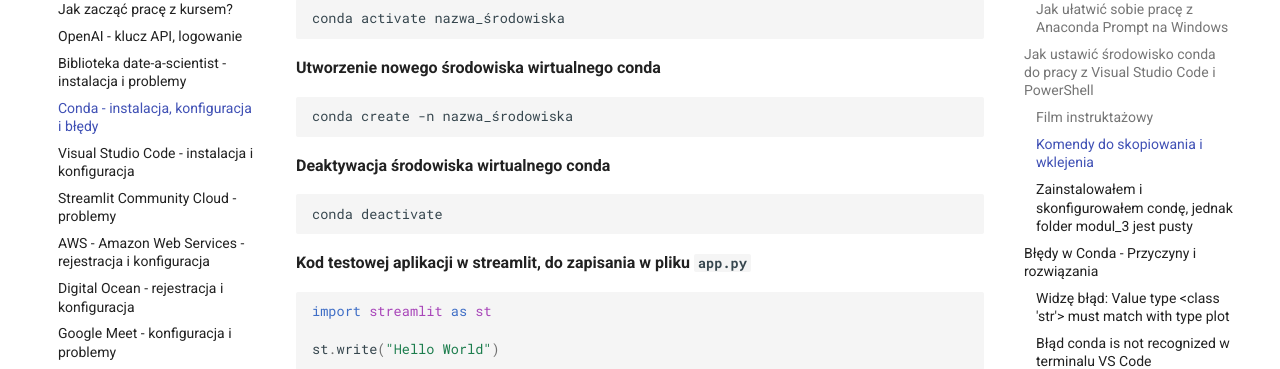
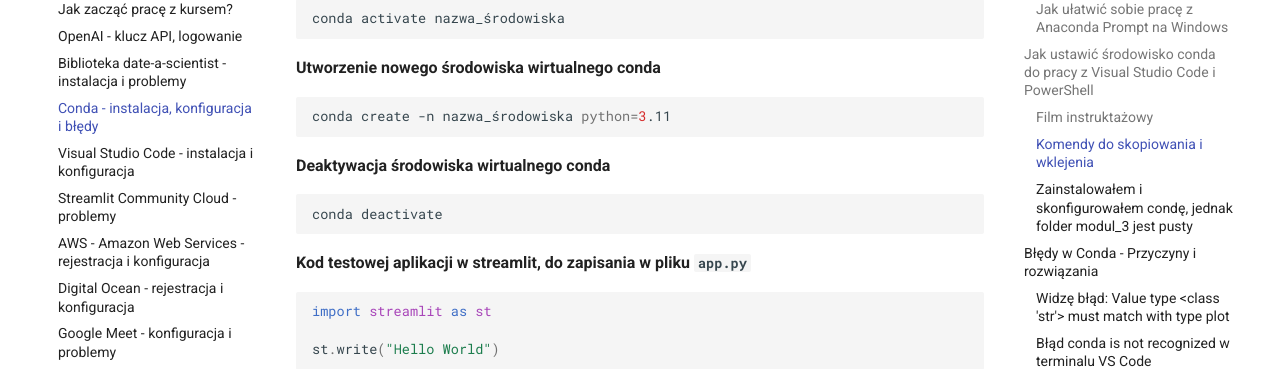
Before and after one commit to imprv-ai/od-zera-do-ai-faq, an MkDocs documentation site: the page built from docs/pages/04_conda.md, in a window 1280 px wide and 900 px high, scrolled down 2990 px. Shown: the part 153-522 px from the top of the window. Built offline with MkDocs 1.6.1 and Material for MkDocs 9.7.7, drawn with Linux system fonts in a browser that asks for light colours; comment, search, counter and statistics services are not loaded.

Commit message:
add version

````diff
--- a/docs/pages/04_conda.md
+++ b/docs/pages/04_conda.md
@@ -81,7 +81,7 @@ conda activate nazwa_środowiska
 **Utworzenie nowego środowiska wirtualnego conda**
 
 ```bash
-conda create -n nazwa_środowiska
+conda create -n nazwa_środowiska python=3.11
 ```
 
 **Deaktywacja środowiska wirtualnego conda**
````
